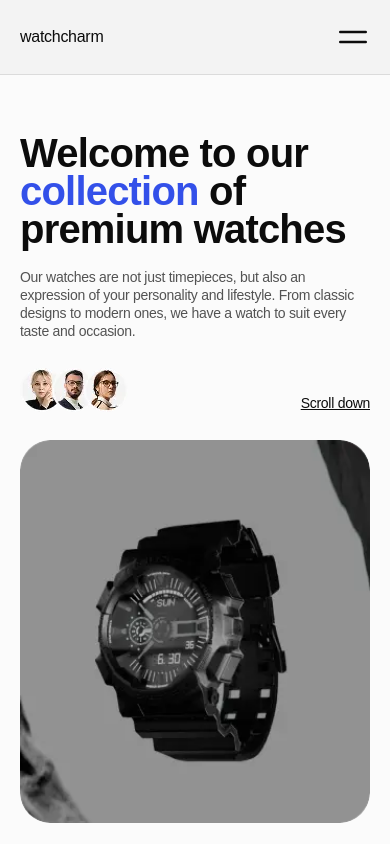
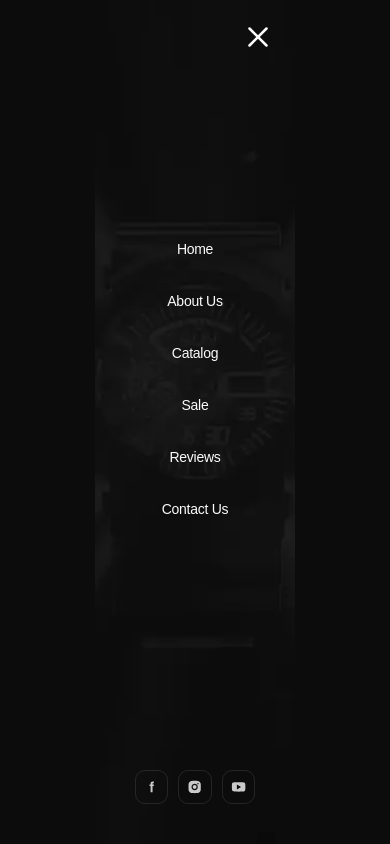
Before and after one commit to Serg0372/Watch-Charm, a website built with Vite: page index.html in a window 390 px wide. Shown: the top 844 px of the page. Built offline with nearby package versions, Linux system fonts and the light colour scheme; files whose address does not match are found by name.

Commit message:
add Css Mobile menu fix button, icons

```diff
--- a/src/css/components/buttons.css
+++ b/src/css/components/buttons.css
@@ -74,13 +74,9 @@
 
 
 /* ------------------- Кнопка закриття (Modal / Menu) ------------------- */
-/* .button-close {
+.button-close {
     position: absolute;
-
-    width: 16px;
-    height: 16px;
     border: none;
-
     background-color: transparent;
 }
 
@@ -89,10 +85,16 @@
 }
 
 .mobile-menu-button-close {
-    top: 16px;
-    right: 16px;
-} */
+    top: 20px;
+    right: 20px;
+}
 
+@media screen and (min-width: 768px) {
+    .mobile-menu-button-close {
+        top: 26px;
+        right: 32px;
+    }
+}
 
 
 
--- a/src/css/components/icons.css
+++ b/src/css/components/icons.css
@@ -20,17 +20,27 @@
 
 
 /* ---------------- Button Close icon ---------------- */
-/* .button-close-icon {
+.button-close-icon {
+    width: 34px;
+    height: 34px;
+
     fill: none;
-    stroke: var();
-    transition: stroke var(--transition);
+    stroke: var(--color-light);
+
+    transition: stroke var(--transition)
 }
 
 .button-close:hover .button-close-icon,
 .button-close:focus .button-close-icon {
-    stroke: var();
-} */
+    stroke: var(--color-accent);
+}
 
+@media screen and (min-width: 768px) {
+    .button-close-icon {
+        width: 40px;
+        height: 40px;
+    }
+}
 
 /* ---------------- Button Scroll icon ---------------- */
 /* .button-scroll-icon {
@@ -56,7 +66,8 @@
 .social-item {
     border: var(--border-header);
     border-radius: 10px;
-    transition: border-color var(--transition-slow), opacity var(--transition-slow);
+    transition: border-color var(--transition-slow),
+        opacity var(--transition-slow);
 }
 
 .social-link {
@@ -79,6 +90,6 @@
     opacity: 0.8;
 }
 
-@media screen and (min-width: 768px) {}
+/* @media screen and (min-width: 768px) {}
 
-@media screen and (min-width: 1280px) {}
+@media screen and (min-width: 1280px) {} */
--- a/src/css/components/mobile-menu.css
+++ b/src/css/components/mobile-menu.css
@@ -8,9 +8,7 @@
     width: 100%;
     height: 100%;
 
-    background-color: var();
-
-    transition: transform var(--transition);
+    background-color: var(--color-dark);
 }
 
 .mobile-menu.is-open {
@@ -23,14 +21,139 @@
     overflow-y: auto;
     display: flex;
     flex-direction: column;
+    justify-content: space-between;
 
+    width: 200px;
     height: 100%;
-    padding: 0px 0px;
+    margin: 0 auto;
+    padding: 240px 40px 40px;
+
+    color: var(--color-light);
+
+    background-color: var(--text-main-dark);
+    background-image: url("/src/img/menu/menu-m-@1x.webp");
+    background-repeat: no-repeat;
+    background-position: center;
+    background-size: cover;
+
+    transition: transform var(--transition);
+
+    @media (min-resolution: 192dpi) {
+        background-image: url("/src/img/menu/menu-m-@2x.webp");
+    }
+}
+
+.nav {
+    display: flex;
+    font-size: var(--fs-card-code);
+    line-height: var(--lh-card-code);
+}
+
+.menu-nav {
+    display: flex;
+    flex-direction: column;
+    align-items: center;
+}
+
+.menu-nav-list {
+    display: flex;
+    flex-direction: column;
+    gap: 24px;
+    align-items: center;
+}
+
+.nav-link {
+    position: relative;
+    padding-top: 0;
+    padding-bottom: 10px;
+}
+
+.nav-link::after {
+    content: '';
+
+    position: absolute;
+    right: 0;
+    bottom: 0;
+    left: 0;
+
+    display: block;
+
+    width: 8px;
+    height: 8px;
+    margin-right: auto;
+    margin-left: auto;
+    border-radius: 50%;
+
+    background-color: transparent;
+
+    transition: background-color var(--transition),
+        width var(--transition),
+        height var(--transition);
+}
+
+.nav-link:hover::after,
+.nav-link:focus::after {
+    background-color: var(--color-accent);
+}
+
+.menu-social-list {
+    display: flex;
+    gap: 10px;
+    align-items: center;
+}
+
+.menu-social-item {
+    width: calc((100% - 2*10px)3);
+    height: 34px;
+    border: 1px solid var(--bg-price-tag);
+    border-radius: 10px;
+
+    transition: border-color var(--transition-slow), opacity var(--transition-slow);
+}
+
+.menu-social-icon {
+    fill: var(--color-light);
+}
+
+.social-link:hover .menu-social-icon,
+.social-link:focus .menu-social-icon {
+    fill: var(--color-accent);
+}
+
+.menu-social-item:hover,
+.menu-social-item:focus {
+    border: 1px solid var(--color-accent);
+    opacity: 0.8;
 }
 
 
+@media screen and (min-width: 768px) {
+    .mobile-menu-container {
+        width: 330px;
+        padding: 310px 100px 50px;
+        background-image: url("/src/img/menu/menu-t-@1x.webp");
 
-@media screen and (min-width: 768px) {
+        @media (min-resolution: 192dpi) {
+            background-image: url("/src/img/menu/menu-t-@2x.webp");
+        }
+    }
+
+    .menu-nav-list {
+        gap: 32px;
+    }
+
+    .menu-social-list {
+        gap: 8px;
+    }
+
+    .menu-social-item {
+        width: calc((100% - 2*8px)3);
+        height: 36px;
+    }
+}
+
+
+@media screen and (min-width: 1280px) {
     .mobile-menu {
         display: none;
     }
--- a/src/css/layout/footer.css
+++ b/src/css/layout/footer.css
@@ -20,6 +20,11 @@
     margin-bottom: 40px;
 }
 
+.footer-social-box {
+    display: flex;
+    flex-direction: column;
+    gap: 20px;
+}
 
 .footer-social-list {
     display: flex;
@@ -42,6 +47,13 @@
 
     font-size: var(--fs-card-feauters);
     line-height: var(--lh-card-feauters);
+
+    transition: border-color var(--transition);
+}
+
+.contact-phone:hover,
+.contact-phone:focus {
+    border-color: var(--color-accent);
 }
 
 
@@ -163,11 +175,7 @@
         margin-bottom: 86px;
     }
 
-    .footer-social-box {
-        display: flex;
-        flex-direction: column;
-        gap: 20px;
-    }
+
 
     .footer-text {
         margin-bottom: 100px;
--- a/src/css/layout/header.css
+++ b/src/css/layout/header.css
@@ -54,7 +54,7 @@
         padding-bottom: 30px;
     }
 
-    .header-nav {
+    .nav {
         display: flex;
         font-size: var(--fs-card-code);
         line-height: var(--lh-card-code);
--- a/src/partials/mobile-menu.html
+++ b/src/partials/mobile-menu.html
@@ -1,5 +1,5 @@
-<!-- <div class="mobile-menu is-open js-menu-container">
-  <div class="container mobile-menu-container">
+<div class="mobile-menu is-open js-menu-container">
+  <div class="mobile-menu-container">
     <button
       class="mobile-menu-button-close button-close js-close-menu"
       type="button"
@@ -53,4 +53,4 @@
       </li>
     </ul>
   </div>
-</div> -->
+</div>
```
Also changed, not shown: src/img/menu/menu-m-@2x.webp (renamed from src/img/menu/about-m-@2x.webp), src/img/menu/menu-t-@1x.webp (renamed from src/img/menu/about-t-@1x.webp), src/img/menu/menu-t-@2x.webp (renamed from src/img/menu/about-t-@2x.webp).
